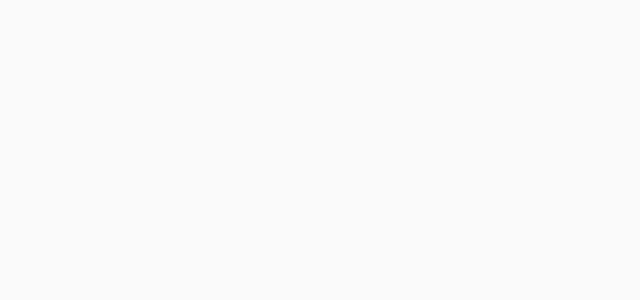
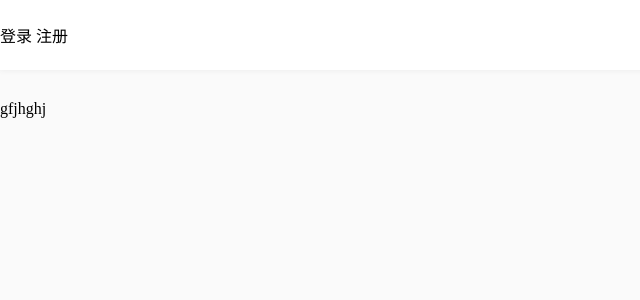
Before and after one commit to chwanted/web-project, a Vue app: page /#/index in a window 1280 px wide. Shown: the top 300 px of the page, without its empty margins (0-640 px from the left). Built offline with nearby package versions, Linux system fonts and the light colour scheme.

Commit message:
解决路由问题

```diff
--- a/src/App.vue
+++ b/src/App.vue
@@ -1,11 +1,16 @@
 <template>
   <div id="app">
+    <Myheader></Myheader>
     <router-view/>
   </div>
 </template>
 
 <script>
+import header from './components/header'
 export default {
+  components: {
+    Myheader: header
+  },
   name: 'App'
 }
 </script>
--- a/src/components/header.vue
+++ b/src/components/header.vue
@@ -1,5 +1,5 @@
 <template>
-  <!-- <div> -->
+  <div>
     <div class="header wrap" :class="{fixed: isFixed}" :style="{'background-color':!isColor?'rgba(255,255,255,0)':''}">
         <div class="header-container inner">
             <div @click="$utils.toPage('/')" style="cursor: pointer">
@@ -8,7 +8,7 @@
             <div class="header-right">
                 <div class="download-center">
                     <i></i>
-                </div>-dev
+                </div>
                 <div class="login-box flex-row">
                     <div v-if="hasLogin" class="flex-row">
                         <img class="avatar" :src="defaultUserImg" />
@@ -26,7 +26,7 @@
             </div>
         </div>
     </div>
-  <!-- </div> -->
+  </div>
 </template>
 
 <script>
@@ -39,7 +39,7 @@ export default {
     },
     data(){
         return{
-            isFixed: false
+            isFixed: true
         }
     }
 }
--- a/src/main.js
+++ b/src/main.js
@@ -1,5 +1,3 @@
-// The Vue build version to load with the `import` command
-// (runtime-only or standalone) has been set in webpack.base.conf with an alias.
 import Vue from 'vue'
 import App from './App'
 import router from './router'
@@ -11,7 +9,6 @@ Vue.use(Element)
 Vue.prototype.$utils = utils
 Vue.config.productionTip = false
 
-/* eslint-disable no-new */
 new Vue({
   el: '#app',
   router,
--- a/src/page/index.vue
+++ b/src/page/index.vue
@@ -1,18 +1,16 @@
 <template>
   <div>
-    <Myheader></Myheader>
+    <div class="test">gfjhghj</div>
   </div>
 </template>
 
-<script >
-import Myheader from '../components/header'
+<script>
 export default {
-  components: {
-    Myheader
-  },
 }
 </script>
 
 <style>
-
+.test{
+  margin-top: 100px;
+}
 </style>
--- a/src/router/index.js
+++ b/src/router/index.js
@@ -7,8 +7,12 @@ export default new Router({
   routes: [
     {
       path: '/',
+      redirect: '/index'
+    },
+    {
+      path: '/index',
       name: 'index',
-      components: () => import('../page/index'),
+      component: () => import('../page/index'),
       meta: {
         name: '首页'
        }
```
Also changed, not shown: 1 other file (tests, documents, lock files or other folders).
